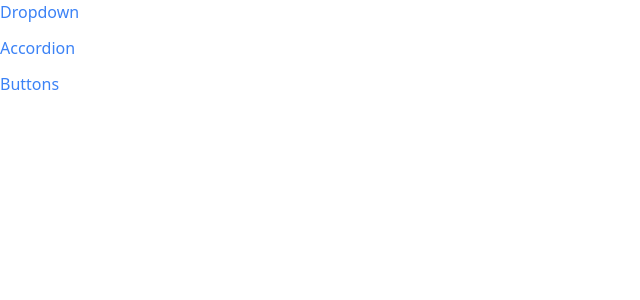
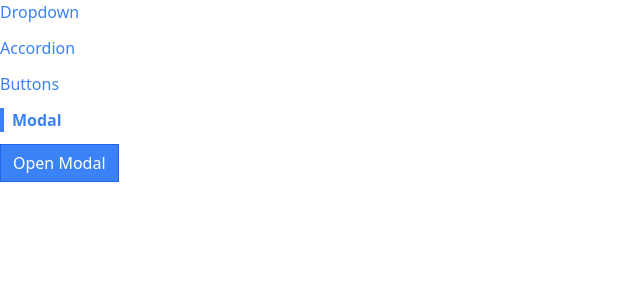
Before and after one commit to Kabewh/Udemy-Project1, a React (Create React App) app in the folder reactapp/: page /modal in a window 1280 px wide. Shown: the top 300 px of the page, without its empty margins (0-640 px from the left). Built offline with nearby package versions, Linux system fonts and the light colour scheme.

Commit message:
modal done

```diff
--- a/reactapp/package.json
+++ b/reactapp/package.json
@@ -14,6 +14,7 @@
     "react": "^18.2.0",
     "react-dom": "^18.2.0",
     "react-icons": "^4.10.1",
+    "react-router-dom": "^6.15.0",
     "react-scripts": "^5.0.1",
     "web-vitals": "^2.1.4"
   },
--- a/reactapp/public/index.html
+++ b/reactapp/public/index.html
@@ -38,6 +38,8 @@
 
       To begin the development, run `npm start` or `yarn start`.
       To create a production bundle, use `npm run build` or `yarn build`.
+
     -->
+    <div class="modal-container"></div>
   </body>
 </html>
--- a/reactapp/src/App.js
+++ b/reactapp/src/App.js
@@ -1,25 +1,25 @@
-import Route from "./components/Route";
+import { BrowserRouter, Routes, Route } from "react-router-dom";
 import AccordionPage from "./pages/AccordionPage";
 import DropdownPage from "./pages/DropdownPage";
 import Sidebar from "./components/Sidebar";
 import ButtonPage from "./components/Button";
+import ModalPage from "./pages/ModalPage";
 
 function App() {
   return (
-    <div>
+    <>
       <Sidebar />
       <div>
-        <Route path="/accordion">
-          <AccordionPage />
-        </Route>
-        <Route path="/">
-          <DropdownPage />
-        </Route>
-        <Route path="/buttons">
-          <ButtonPage />
-        </Route>
+        <BrowserRouter>
+          <Routes>
+            <Route path="/accordion" element={<AccordionPage />} />
+            <Route path="/dropdown" element={<DropdownPage />} />
+            <Route path="/buttons" element={<ButtonPage />} />
+            <Route path="/modal" element={<ModalPage />} />
+          </Routes>
+        </BrowserRouter>
       </div>
-    </div>
+    </>
   );
 }
 export default App;
--- a/reactapp/src/components/Button.js
+++ b/reactapp/src/components/Button.js
@@ -20,7 +20,7 @@
       {...rest}
       className="px-3 py-1.5 border border-blue-600 bg-blue-500 text-white"
     >
-      {children} <GoBell />
+      {children}
     </button>
   );
 };
--- /dev/null
+++ b/reactapp/src/components/Modal.js
@@ -0,0 +1,17 @@
+import React from "react";
+import ReactDOM from "react-dom";
+
+const Modal = ({ onClose }) => {
+  return ReactDOM.createPortal(
+    <div>
+      <div
+        onClick={onClose}
+        className="absolute inset-0 bg-gray-300 opacity-80"
+      ></div>
+      <div className="absolute inset-40 p-10 bg-white">I'm a modal</div>
+    </div>,
+    document.querySelector(".modal-container")
+  );
+};
+
+export default Modal;
--- a/reactapp/src/components/Sidebar.js
+++ b/reactapp/src/components/Sidebar.js
@@ -3,9 +3,10 @@
 
 const Sidebar = () => {
   const links = [
-    { label: "Dropdown", path: "/" },
+    { label: "Dropdown", path: "/dropdown" },
     { label: "Accordion", path: "/accordion" },
     { label: "Buttons", path: "/buttons" },
+    { label: "Modal", path: "/modal" },
   ];
 
   const renderedLinks = links.map((link) => {
--- a/reactapp/src/pages/DropdownPage.js
+++ b/reactapp/src/pages/DropdownPage.js
@@ -16,12 +16,8 @@
 
   return (
     <div className="flex">
-      <DropdownPage
-        options={options}
-        value={selection}
-        onChange={handleSelect}
-      />
+      <Dropdown options={options} value={selection} onChange={handleSelect} />
     </div>
   );
 }
-export default Dropdown;
+export default DropdownPage;
--- /dev/null
+++ b/reactapp/src/pages/ModalPage.js
@@ -0,0 +1,26 @@
+import React, { useState } from "react";
+import Modal from "../components/Modal";
+import Button from "../components/Button";
+
+const ModalPage = () => {
+  const [showModal, setShowModal] = useState(false);
+
+  const handleClick = () => {
+    setShowModal(true);
+  };
+
+  const handleClose = () => {
+    setShowModal(false);
+  };
+
+  return (
+    <div className="relative">
+      <Button onClick={handleClick} primary>
+        Open Modal
+      </Button>
+      {showModal && <Modal onClose={handleClose} />}
+    </div>
+  );
+};
+
+export default ModalPage;
```
Also changed, not shown: 1 other file (tests, documents, lock files or other folders).
